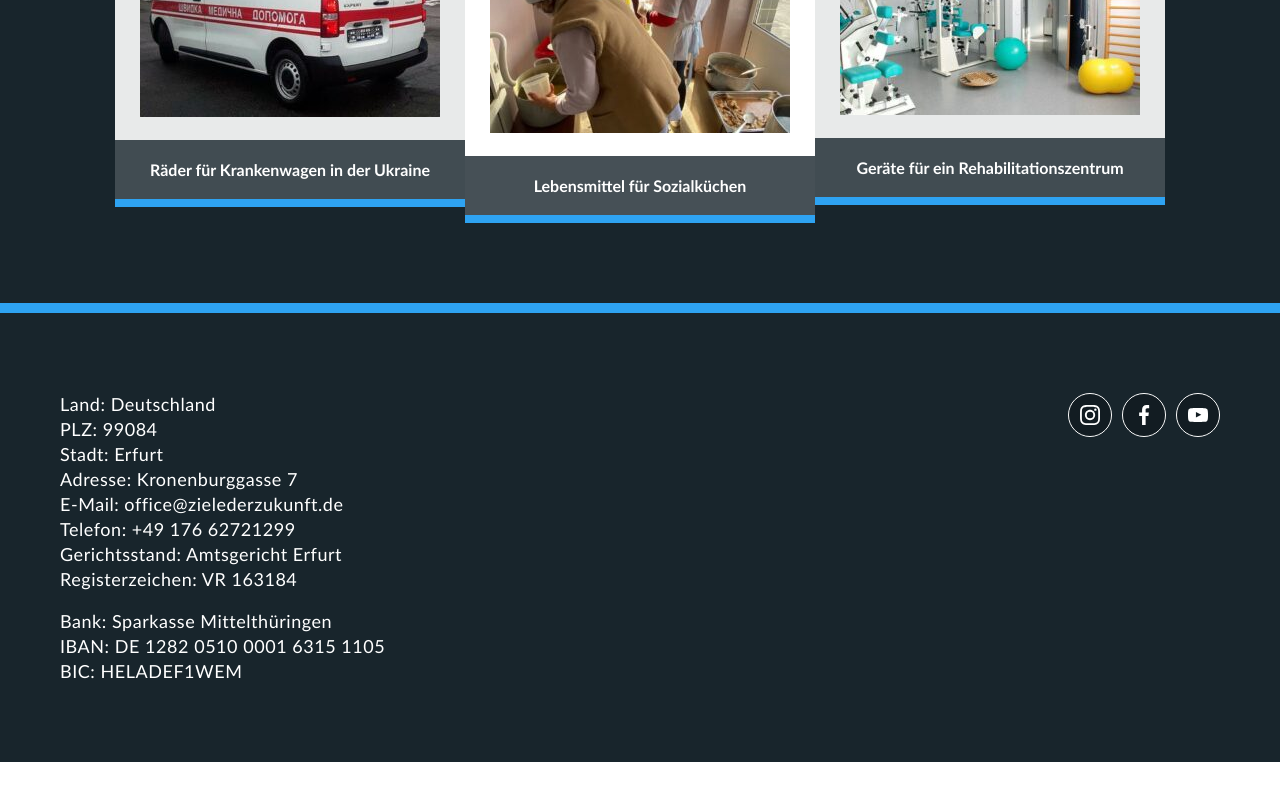
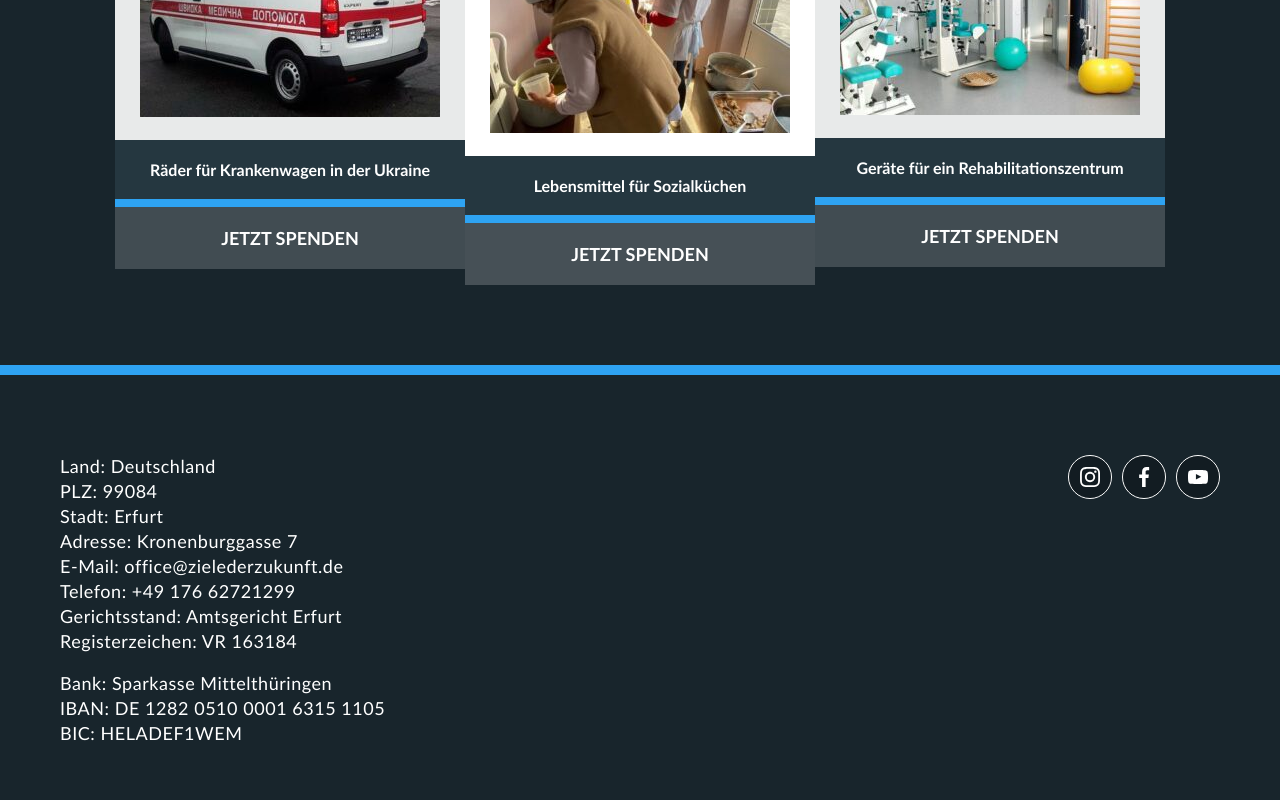
Before and after one commit to Ziele-der-Zukunft/helfen, a React (Create React App) app: page / in a window 1280 px wide. Shown: the part 1886-2686 px from the top of the page. Before the commit the page ends 2648 px from the top, so only its background shows below. Built offline with nearby package versions, Linux system fonts and the light colour scheme.

Commit message:
added donationBtn

```diff
--- a/src/App.css
+++ b/src/App.css
@@ -9,12 +9,13 @@
   --swiper-scrollbar-drag-bg-color: #2ea3f2;
 
   --bg-color: #18252c;
-  --bg-color-08: rgb(24, 37, 44, 0.8);
   --bg-color-second: rgba(24, 37, 44, 0.71);
   --bg-color-third: #f4f4f4;
   --bg-color-4: rgba(0, 37, 68, 0.5);
   --bg-color-5: rgba(0, 37, 68, 0.7);
   --bg-color-6: rgba(255, 255, 255, 0.9);
+  --bg-color-7: rgb(37, 55, 64);
+  --bg-color-8: rgb(24, 37, 44, 0.8);
 }
 
 h1,
--- a/src/components/Contacts/Contacts.jsx
+++ b/src/components/Contacts/Contacts.jsx
@@ -62,7 +62,7 @@ const Contacts = () => {
         <li className={css.contact}>{stadt}</li>
         <li className={css.contact}>
           {adresse}
-          <a className={css.emailLinks} href="https://www.google.com/maps/place/Kronenburggasse+7,+99084+Erfurt/@50.984321,11.0282117,3a,75y,278.16h,78.65t/data=!3m7!1e1!3m5!1s_7c7TFLGhpbIwAyxAMnBCQ!2e0!6shttps:%2F%2Fstreetviewpixels-pa.googleapis.com%2Fv1%2Fthumbnail%3Fpanoid%3D_7c7TFLGhpbIwAyxAMnBCQ%26cb_client%3Dsearch.gws-prod.gps%26w%3D360%26h%3D120%26yaw%3D245.75061%26pitch%3D0%26thumbfov%3D100!7i16384!8i8192!4m15!1m8!3m7!1s0x47a47299e9ce5435:0x7651116a84cce86d!2sKronenburggasse+7,+99084+Erfurt!3b1!8m2!3d50.9842841!4d11.0280831!16s%2Fg%2F11c225sghy!3m5!1s0x47a47299e9ce5435:0x7651116a84cce86d!8m2!3d50.9842841!4d11.0280831!16s%2Fg%2F11c225sghy?entry=ttu" target="_blank" rel="noopener noreferrer nofollow">
+          <a className={css.adresseLinks} href="https://www.google.com/maps/place/Kronenburggasse+7,+99084+Erfurt/@50.984321,11.0282117,3a,75y,278.16h,78.65t/data=!3m7!1e1!3m5!1s_7c7TFLGhpbIwAyxAMnBCQ!2e0!6shttps:%2F%2Fstreetviewpixels-pa.googleapis.com%2Fv1%2Fthumbnail%3Fpanoid%3D_7c7TFLGhpbIwAyxAMnBCQ%26cb_client%3Dsearch.gws-prod.gps%26w%3D360%26h%3D120%26yaw%3D245.75061%26pitch%3D0%26thumbfov%3D100!7i16384!8i8192!4m15!1m8!3m7!1s0x47a47299e9ce5435:0x7651116a84cce86d!2sKronenburggasse+7,+99084+Erfurt!3b1!8m2!3d50.9842841!4d11.0280831!16s%2Fg%2F11c225sghy!3m5!1s0x47a47299e9ce5435:0x7651116a84cce86d!8m2!3d50.9842841!4d11.0280831!16s%2Fg%2F11c225sghy?entry=ttu" target="_blank" rel="noopener noreferrer nofollow">
             {strasse}
           </a>
           </li>
--- a/src/components/Contacts/Contacts.module.css
+++ b/src/components/Contacts/Contacts.module.css
@@ -19,6 +19,7 @@
   margin-top: 3px;
 }
 
+.adresseLinks,
 .emailLinks,
 .phoneLinks {
   color: inherit;
@@ -27,6 +28,7 @@
   position: relative;
 }
 
+.adresseLinks::before,
 .emailLinks::before,
 .phoneLinks::before {
   content: '';
@@ -39,6 +41,7 @@
   transition: width 1500ms ease, background-color 1500ms ease;
 }
 
+.adresseLinks:hover::before,
 .emailLinks:hover::before,
 .phoneLinks:hover::before {
   background-color: var(--text-color);
--- a/src/components/Donations/Donations.jsx
+++ b/src/components/Donations/Donations.jsx
@@ -24,43 +24,57 @@ const Donations = () => {
       : language === 'en'
       ? 'Equipment for a rehabilitation centre'
       : 'Обладнання для реабілітаційного центру';
+  const donate =
+    language === 'de'
+      ? 'Jetzt spenden'
+      : language === 'en'
+      ? 'Donate now'
+      : 'Пожертвувати зараз';
 
   return (
     <div className={css.donationsWrap}>
       <ul className={css.donationsList}>
         <li className={css.donationsListItem}>
           <div className={css.donationPhotoWrap}>
-            <img
-              src={photo1}
-              alt={wheels}
-              className={css.donationPhoto}
-            />
+            <img src={photo1} alt={wheels} className={css.donationPhoto} />
           </div>
           <h3 className={css.donationsListTitle}>{wheels}</h3>
+          <a
+            href="https://www.betterplace.org/de/projects/130144?utm_campaign=user_share&utm_medium=ppp_sticky&utm_source=Link"
+            target="_blank"
+            rel="noopener noreferrer nofollow"
+            className={css.donationLink}
+          >
+            {donate}
+          </a>
         </li>
         <li className={css.donationsListItem}>
           <div className={css.donationPhotoWrap}>
-            <img
-              src={photo2}
-              alt={food}
-              className={css.donationPhoto}
-            />
+            <img src={photo2} alt={food} className={css.donationPhoto} />
           </div>
-          <h3 className={css.donationsListTitle}>
-            {food}
-          </h3>
+          <h3 className={css.donationsListTitle}>{food}</h3>
+          <a
+            href="https://www.betterplace.org/de/projects/117908?utm_campaign=email-notifications&utm_medium=betterplace-org--p117908&utm_source=project_manager_notifier-project_activated_message"
+            target="_blank"
+            rel="noopener noreferrer nofollow"
+            className={css.donationLink}
+          >
+            {donate}
+          </a>
         </li>
         <li className={css.donationsListItem}>
           <div className={css.donationPhotoWrap}>
-            <img
-              src={photo3}
-              alt={equipment}
-              className={css.donationPhoto}
-            />
+            <img src={photo3} alt={equipment} className={css.donationPhoto} />
           </div>
-          <h3 className={css.donationsListTitle}>
-            {equipment}
-          </h3>
+          <h3 className={css.donationsListTitle}>{equipment}</h3>
+          <a
+            href="https://secure.betterplace.org/de/donate/platform/projects/131089"
+            target="_blank"
+            rel="noopener noreferrer nofollow"
+            className={css.donationLink}
+          >
+            {donate}
+          </a>
         </li>
       </ul>
     </div>
--- a/src/components/Donations/Donations.module.css
+++ b/src/components/Donations/Donations.module.css
@@ -59,7 +59,8 @@
   font-size: 16px;
   text-align: center;
   color: var(--text-color);
-  background-color: var(--bg-color-08);
+  background-color: var(--bg-color-7);
+
   border-bottom: 8px solid var(--accent-color);
   max-width: 340px;
 }
@@ -69,3 +70,48 @@
     max-width: 350px;
   }
 }
+
+.donationLink {
+  position: relative;
+  display: block;
+  padding: 20px;
+  width: 100%;
+  text-align: center;
+  text-decoration: none;
+  text-transform: uppercase;
+  font-size: 18px;
+  font-weight: 700;
+  color: var(--text-color);
+  background-color: var(--bg-color-8);
+  transition: color 1500ms ease;
+}
+.donationLink:hover {
+  cursor: pointer;
+  color: var(--accent-color);
+}
+
+.donationLink::before,
+.donationLink::after {
+  content: '';
+  position: absolute;
+  bottom: 0;
+  height: 2px;
+  background-color: var(--text-color);
+  transition: width 1500ms ease, background-color 1500ms ease;
+}
+
+.donationLink::before {
+  left: 0;
+  width: 0;
+}
+
+.donationLink::after {
+  right: 0;
+  width: 0;
+}
+
+.donationLink:hover::before,
+.donationLink:hover::after {
+  background-color: var(--accent-color);
+  width: 50%;
+}
--- a/src/components/SocialMedia/SocialMedia.module.css
+++ b/src/components/SocialMedia/SocialMedia.module.css
@@ -23,9 +23,9 @@
   background-color: rgba(0, 0, 0, 0.24);
   outline: transparent;
   fill: white;
-  transition: background-color 250ms var(--timing-function),
-    fill 250ms var(--timing-function),
-    box-shadow 250ms var(--timing-function);
+  transition: background-color 400ms ease,
+    fill 400ms ease,
+    box-shadow 400ms ease;
   box-shadow: 0 0 0 0 transparent;
 }
 
```
